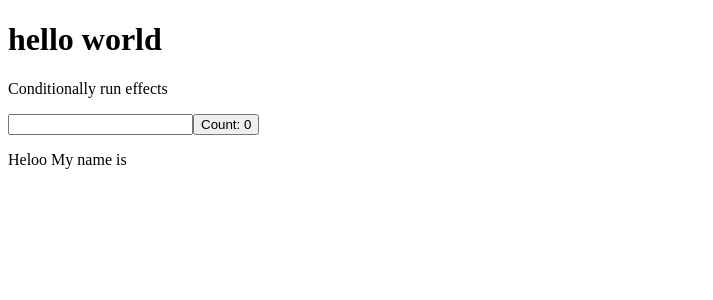
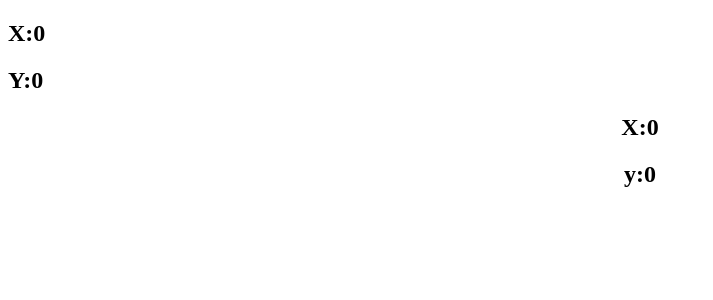
Before and after one commit to devrahul93/CodeEvolution, a React (Create React App) app in the folder useffect/: page / in a window 1280 px wide. Shown: the top 300 px of the page, without its empty margins (0-713 px from the left). Built offline with nearby package versions, Linux system fonts and the light colour scheme.

Commit message:
run effect only once

```diff
--- a/useffect/src/App.js
+++ b/useffect/src/App.js
@@ -1,17 +1,20 @@
-import Counter from "./classCounter";
-import ClassCounterone from "./ClassCounterOne";
-import HooksCounter from "./HooksCounter";
-import HooksCounterOne from "./Hookscounterone";
+import Counter from "./components/classCounter";
+import ClassCounterone from "./components/ClassCounterOne";
+import ClassMouse from "./components/ClassMouse";
+import HooksCounter from "./components/HooksCounter";
+import HooksCounterOne from "./components/Hookscounterone";
+import HooksMouse from "./components/HooksMouse";
 
 const App = () => {
   return (
     <>
-      <h1>hello world</h1>
       {/* <Counter /> */}
       {/* <HooksCounter /> */}
-      <p>Conditionally run effects</p>
+      {/* <p>Conditionally run effects</p> */}
       {/* <ClassCounterone /> */}
-      <HooksCounterOne />
+      {/* <HooksCounterOne /> */}
+      <ClassMouse />
+      <HooksMouse />
     </>
   );
 };
--- /dev/null
+++ b/useffect/src/components/ClassMouse.js
@@ -0,0 +1,31 @@
+import { Component } from "react";
+
+class ClassMouse extends Component {
+  constructor() {
+    super();
+    this.state = {
+      x: 0,
+      y: 0,
+    };
+  }
+
+  logMousePosition = (e) => {
+    this.setState({ x: e.clientX, y: e.clientY });
+  };
+
+  componentDidMount() {
+    window.addEventListener("mousemove", this.logMousePosition);
+  }
+  render() {
+    return (
+      <>
+        <div>
+          <h2>X:{this.state.x}</h2>
+          <h2>Y:{this.state.y}</h2>
+        </div>
+      </>
+    );
+  }
+}
+
+export default ClassMouse;
--- /dev/null
+++ b/useffect/src/components/HooksMouse.js
@@ -0,0 +1,23 @@
+import { useEffect, useState } from "react";
+
+const HooksMouse = () => {
+  const [x, setX] = useState(0);
+  const [y, setY] = useState(0);
+  const logMousePosition = (e) => {
+    setX(e.clientX);
+    setY(e.clientY);
+  };
+
+  useEffect(() => {
+    window.addEventListener("mousemove", logMousePosition);
+  }, []);
+
+  return (
+    <center>
+      <h2>X:{x}</h2>
+      <h2>y:{y}</h2>
+    </center>
+  );
+};
+
+export default HooksMouse;
```
Also changed, not shown: useffect/src/components/ClassCounterOne.js (renamed from useffect/src/ClassCounterOne.js), useffect/src/components/HooksCounter.js (renamed from useffect/src/HooksCounter.js), useffect/src/components/Hookscounterone.js (renamed from useffect/src/Hookscounterone.js), useffect/src/components/classCounter.js (renamed from useffect/src/classCounter.js).
